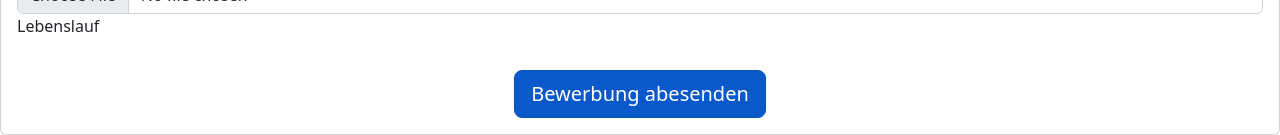
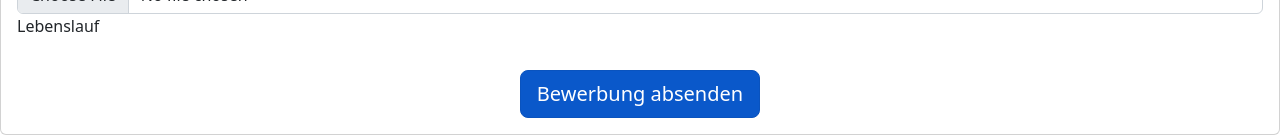
Before and after one commit to kngkiro/ng-training, an Angular app: page /apprentice/application in a window 1280 px wide. Shown: the part 795-930 px from the top of the page. Built offline with nearby package versions, Linux system fonts and the light colour scheme.

Commit message:
1 file modified

```diff
--- a/src/app/apprentice/application/application.component.html
+++ b/src/app/apprentice/application/application.component.html
@@ -130,7 +130,7 @@
 
   <!-- Submit button -->
   <div class="text-center">
-    <button type="submit" routerLink="/apprentice/application" routerLinkActive="active" class="btn btn-lg btn-primary btn-block mb-12" >Bewerbung abesenden</button>
+    <button type="submit" routerLink="/apprentice/application" routerLinkActive="active" class="btn btn-lg btn-primary btn-block mb-12" >Bewerbung absenden</button>
   </div>
 
   </form>
```
